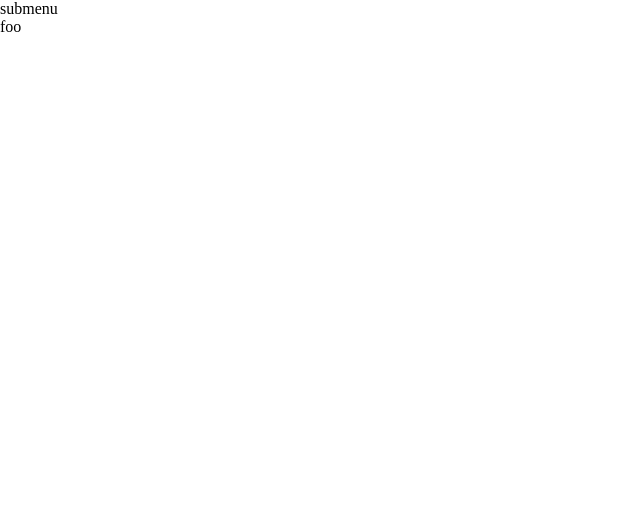
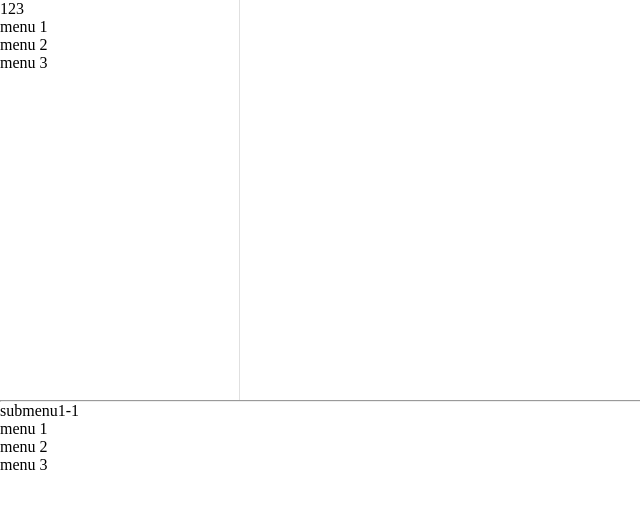
Before and after one commit to wicked-knife/reactify, a React (Create React App) app: page / in a window 1280 px wide. Shown: the top 508 px of the page, without its empty margins (0-640 px from the left). Built offline with nearby package versions, Linux system fonts and the light colour scheme.

Commit message:
add some test

```diff
--- a/src/App.tsx
+++ b/src/App.tsx
@@ -6,9 +6,20 @@ const App: React.FC = () => {
 
   return <div>
     <Menu>
-      <Menu.SubMenu>
-        submenu
-      <Menu.Item></Menu.Item>
+      <Menu.SubMenu title={<span>123</span>}>
+        <Menu.Item>menu 1</Menu.Item>
+        <Menu.Item>menu 2</Menu.Item>
+        <Menu.Item>menu 3</Menu.Item>
+      </Menu.SubMenu>
+    </Menu>
+
+    <hr></hr>
+
+    <Menu mode="horizontal">
+      <Menu.SubMenu title="submenu1-1">
+        <Menu.Item>menu 1</Menu.Item>
+        <Menu.Item>menu 2</Menu.Item>
+        <Menu.Item>menu 3</Menu.Item>
       </Menu.SubMenu>
     </Menu>
   </div>
--- a/src/components/menu/item.tsx
+++ b/src/components/menu/item.tsx
@@ -6,11 +6,12 @@ export interface MenuItemProps extends HTMLAttributes<HTMLElement> {
 }
 
 const BaseMenuItem: ForwardRefRenderFunction<any, MenuItemProps> = ({
-    className
+    className,
+    children
 }, ref) => {
     const foo = useContext(MenuContext)
     return <div ref={ref}>
-        {foo}
+        {children}
     </div>
 }
 
--- /dev/null
+++ b/src/components/menu/menu.scss
@@ -0,0 +1,12 @@
+@import '../../styles/color';
+.rf-menu {
+    box-sizing: border-box;
+    display: flex;
+    min-height: 400px;
+    &.is-vertical{
+        flex-direction: column;
+        min-width: 240px;
+        width: 240px;
+        border-right: 1px solid $grey-lighten-2;
+    }
+}
--- a/src/components/menu/menu.tsx
+++ b/src/components/menu/menu.tsx
@@ -1,8 +1,10 @@
 import React, { HTMLAttributes,ForwardRefRenderFunction, forwardRef, createContext, ForwardRefExoticComponent } from 'react'
+import useClassNames from 'classnames'
 import MenuItem from './item'
 import SubMenu from './sub-menu'
+import './menu.scss'
 
-interface MenuProps extends HTMLAttributes<HTMLElement> {
+interface MenuProps extends HTMLAttributes<HTMLUListElement> {
   mode?: 'vertical' | 'horizontal'
 }
 
@@ -15,11 +17,22 @@ export const MenuContext = createContext('foo')
 
 const BaseMenu: ForwardRefRenderFunction<any, MenuProps> = ({
   mode,
+  className,
   children
 }, ref) => {
+
+  const computedClassNames = useClassNames(
+    'rf-menu',
+    `is-${mode}`,
+    className
+  )
+
+
   return (
     <MenuContext.Provider value={'foo'}>
-      {children}
+      <ul className={computedClassNames}>
+        {children}
+      </ul>
     </MenuContext.Provider>
   )
 }
--- a/src/components/menu/sub-menu.tsx
+++ b/src/components/menu/sub-menu.tsx
@@ -1,18 +1,31 @@
-import React, { forwardRef, ForwardRefRenderFunction, HTMLAttributes } from 'react'
+import React, { forwardRef, ForwardRefRenderFunction, HTMLAttributes, ReactNode } from 'react'
+import useClassnames from 'classnames'
 
-export interface SubMenuProps extends HTMLAttributes<HTMLElement> {
-
+export interface SubMenuProps extends Omit<HTMLAttributes<HTMLElement>, 'title'> {
+    title?: string | ReactNode
 }
 
 const BaseSubMenu: ForwardRefRenderFunction<any, SubMenuProps> = ({
+    title,
     className,
     children
 }, ref) => {
-    return <div className={className} ref={ref}>
-        {children}
+    const computedClassnames = useClassnames(
+        'rf-sub-menu',
+        className
+    )
+    return <div className={computedClassnames} ref={ref}>
+        {typeof title === 'string' ? <div className="menu-subtitle">{title}</div> : title}
+        <ul>
+            {children}
+        </ul>
     </div>
 }
 
 const SubMenu = forwardRef(BaseSubMenu)
 
+SubMenu.defaultProps = {
+    title: ''
+}
+
 export default SubMenu
```
Also changed, not shown: 2 other files (tests, documents, lock files or other folders).
